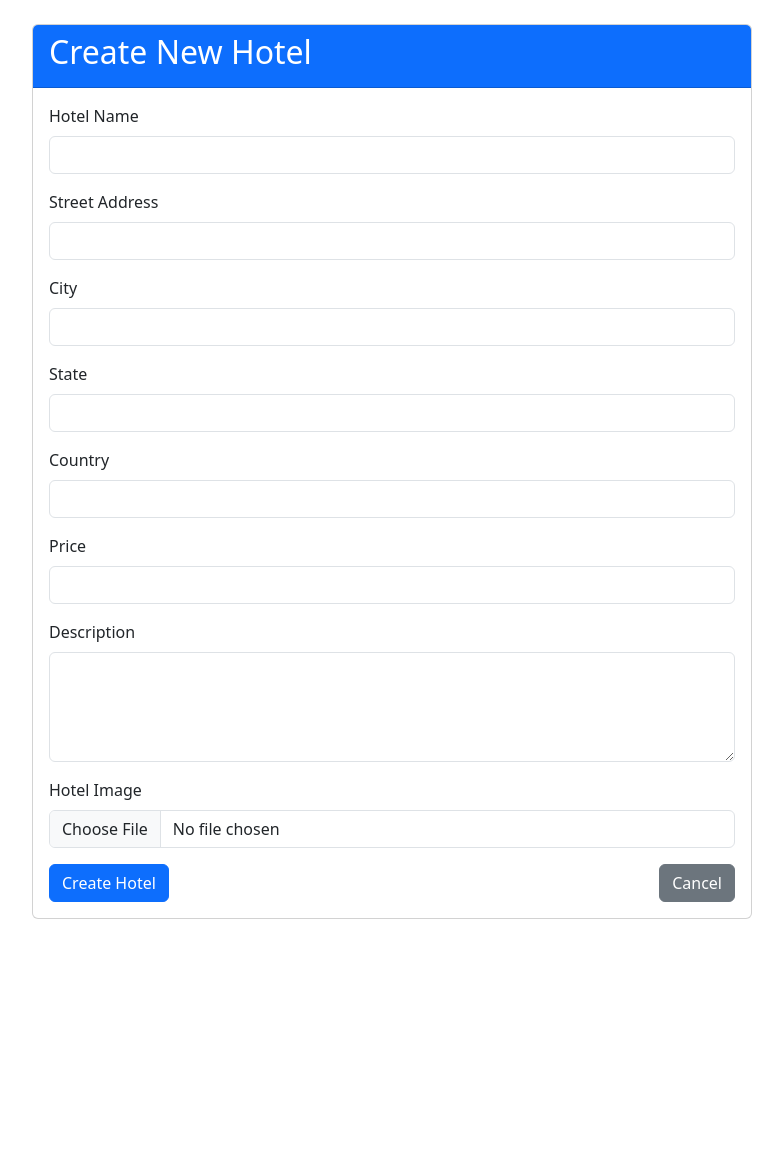
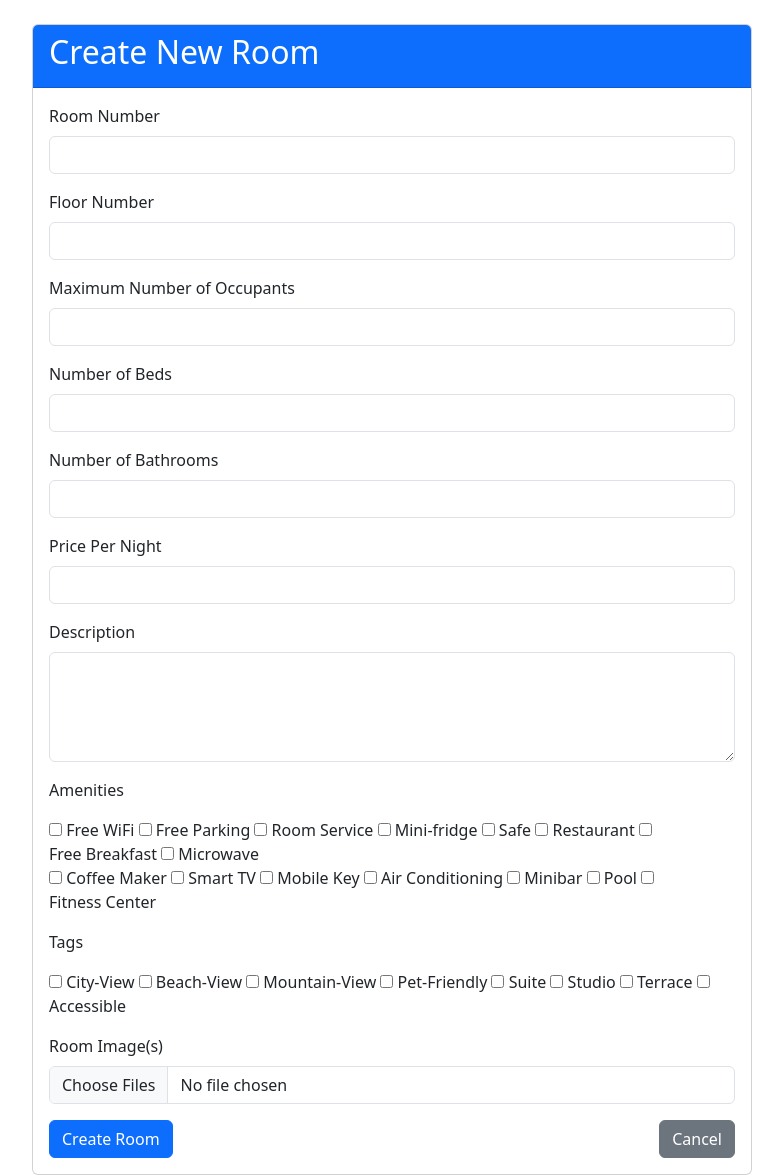
Before and after one commit to paris-phan/hootel, a Django app: page /create_hotel/ in a window 1280 px wide. Shown: the part 56-1231 px from the top of the page, without its empty margins (248-1031 px from the left). Before the commit the page ends 975 px from the top, so only its background shows below. Run offline with Django 5.2, Linux system fonts and the light colour scheme; the visitor is signed in with stand-in values (Sample User, id 1).

Commit message:
Revised the 'Create Hotel' form into a 'Create Room' form with fields more appopriate for hotel rooms, such as amenities, tags, number of beds/bathrooms, max number of occupants, floor, and room number

```diff
--- a/templates/librarian/create_hotel.html
+++ b/templates/librarian/create_hotel.html
@@ -1,6 +1,6 @@
 {% extends base_template %}
 
-{% block title %}Create Hotel - HotelManager6000{% endblock %}
+{% block title %}Create Room - HotelManager6000{% endblock %}
 
 {% block content %}
 <div class="container">
@@ -8,40 +8,40 @@
         <div class="col-md-8">
             <div class="card">
                 <div class="card-header bg-primary text-white">
-                    <h2>Create New Hotel</h2>
+                    <h2>Create New Room</h2>
                 </div>
                 <div class="card-body">
                     <form method="post" enctype="multipart/form-data">
                         {% csrf_token %}
 
                         <div class="mb-3">
-                            <label for="name" class="form-label">Hotel Name</label>
-                            <input type="text" class="form-control" id="name" name="name_field" required>
+                            <label for="room_number" class="form-label">Room Number</label>
+                            <input type="number" class="form-control" id="room_number" min = 1 name="room_number_field" required>
                         </div>
 
                         <div class="mb-3">
-                            <label for="street_address" class="form-label">Street Address</label>
-                            <input type="text" class="form-control" id="street_address" name="street_address_field" required>
+                            <label for="floor_number" class="form-label">Floor Number</label>
+                            <input type="number" class="form-control" id="floor_number" min = "1" name="floor_number_field" required>
                         </div>
 
                         <div class="mb-3">
-                            <label for="city" class="form-label">City</label>
-                            <input type="text" class="form-control" id="city" name="city_field" required>
+                            <label for="max_num_of_occupants" class="form-label">Maximum Number of Occupants</label>
+                            <input type="number" class="form-control" id="max_num_of_occupants" min = "1" name="max_num_of_occupants_field" required>
                         </div>
 
                         <div class="mb-3">
-                            <label for="state" class="form-label">State</label>
-                            <input type="text" class="form-control" id="state" name="state_field" required>
+                            <label for="number_of_beds" class="form-label">Number of Beds</label>
+                            <input type="number" class="form-control" id="number_of_beds" min = "1" name="number_of_beds_field" required>
                         </div>
 
                         <div class="mb-3">
-                            <label for="country" class="form-label">Country</label>
-                            <input type="text" class="form-control" id="country" name="country_field" required>
+                            <label for="number_of_bathrooms" class="form-label">Number of Bathrooms</label>
+                            <input type="number" class="form-control" id="number_of_bathrooms" min = "1" name="number_of_bathrooms_field" required>
                         </div>
 
                         <div class="mb-3">
-                            <label for="price" class="form-label">Price</label>
-                            <input type="number" class="form-control" id="price" name="price_field" required>
+                            <label for="price" class="form-label">Price Per Night</label>
+                            <input type="number" class="form-control" id="price" min = "1" name="price_field" required>
                         </div>
 
                         <div class="mb-3">
@@ -50,12 +50,66 @@
                         </div>
 
                         <div class="mb-3">
-                            <label for="hotel_image" class="form-label">Hotel Image</label>
-                            <input type="file" class="form-control" id="hotel_image" name="hotel_image" accept="image/*">
+                            <p>Amenities</p>
+                            <input type="checkbox" id="free_wifi" name="free_wifi">
+                            <label for="free_wifi"> Free WiFi </label>
+                            <input type="checkbox" id="free_parking" name="free_parking">
+                            <label for="free_parking"> Free Parking </label>
+                            <input type="checkbox" id="room_service" name="room_service">
+                            <label for="room_service"> Room Service </label>
+                            <input type="checkbox" id="mini_fridge" name="mini_fridge">
+                            <label for="mini_fridge"> Mini-fridge </label>
+                            <input type="checkbox" id="safe" name="safe">
+                            <label for="safe"> Safe </label>
+                            <input type="checkbox" id="restaurant" name="restaurant">
+                            <label for="restaurant"> Restaurant </label>
+                            <input type="checkbox" id="free_breakfast" name="free_breakfast">
+                            <label for="free_breakfast"> Free Breakfast </label>
+                            <input type="checkbox" id="microwave" name="microwave">
+                            <label for="microwave"> Microwave </label><br>
+                            <input type="checkbox" id="coffee_maker" name="coffee_maker">
+                            <label for="coffee_maker"> Coffee Maker </label>
+                            <input type="checkbox" id="smart_TV" name="smart_TV">
+                            <label for="smart_TV"> Smart TV </label>
+                            <input type="checkbox" id="mobile_key" name="mobile_key">
+                            <label for="mobile_key"> Mobile Key </label>
+                            <input type="checkbox" id="air_conditioning" name="air_conditioning">
+                            <label for="air_conditioning"> Air Conditioning </label>
+                            <input type="checkbox" id="pool" name="pool">
+                            <label for="minibar"> Minibar </label>
+                            <input type="checkbox" id="pool" name="pool">
+                            <label for="pool"> Pool </label>
+                            <input type="checkbox" id="fitness_center" name="fitness_center">
+                            <label for="fitness_center"> Fitness Center </label>
+                        </div>
+
+                        <div class="mb-3">
+                            <p>Tags</p>
+                            <input type="checkbox" id="city-view" name="city-view-tag">
+                            <label for="city-view"> City-View </label>
+                            <input type="checkbox" id="beach-view" name="beach-view-tag">
+                            <label for="beach-view"> Beach-View </label>
+                            <input type="checkbox" id="mountain-view" name="mountain-view-tag">
+                            <label for="mountain-view"> Mountain-View </label>
+                            <input type="checkbox" id="pet-friendly" name="pet-friendly-tag">
+                            <label for="pet-friendly"> Pet-Friendly </label>
+                            <input type="checkbox" id="suite" name="suite-tag">
+                            <label for="suite"> Suite </label>
+                            <input type="checkbox" id="studio" name="studio-tag">
+                            <label for="studio"> Studio </label>
+                            <input type="checkbox" id="terrace" name="terrace-tag">
+                            <label for="terrace"> Terrace </label>
+                            <input type="checkbox" id="accessible" name="accessible-tag">
+                            <label for="accessible"> Accessible </label>
+                        </div>
+
+                        <div class="mb-3">
+                            <label for="room_images" class="form-label">Room Image(s)</label>
+                            <input type="file" class="form-control" id="room_images" name="room_images" accept="image/*" multiple>
                         </div>
 
                         <div class="d-flex justify-content-between">
-                            <button type="submit" class="btn btn-primary">Create Hotel</button>
+                            <button type="submit" class="btn btn-primary">Create Room</button>
                             <a href="{% url 'manage_hotels' %}" class="btn btn-secondary">Cancel</a>
                         </div>
                     </form>
```
